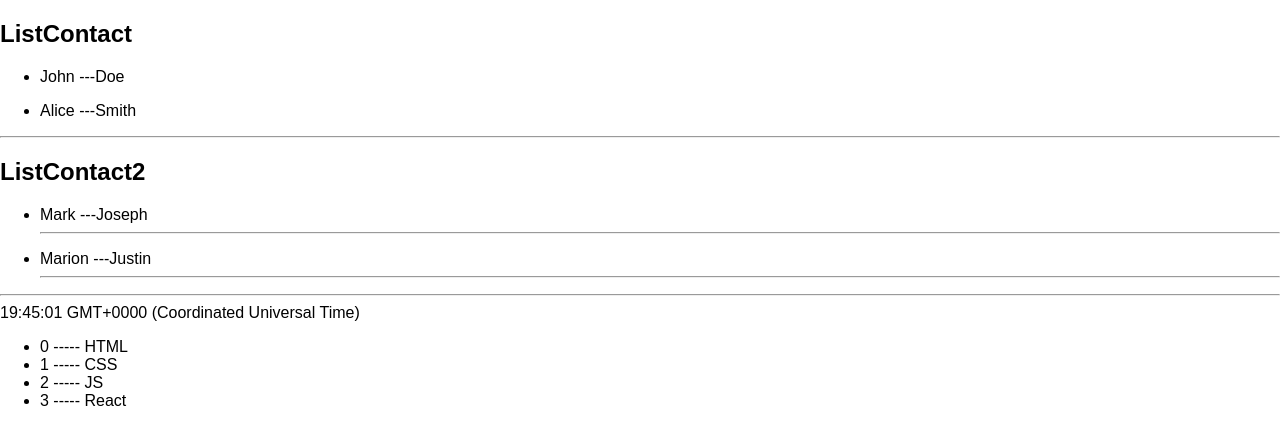
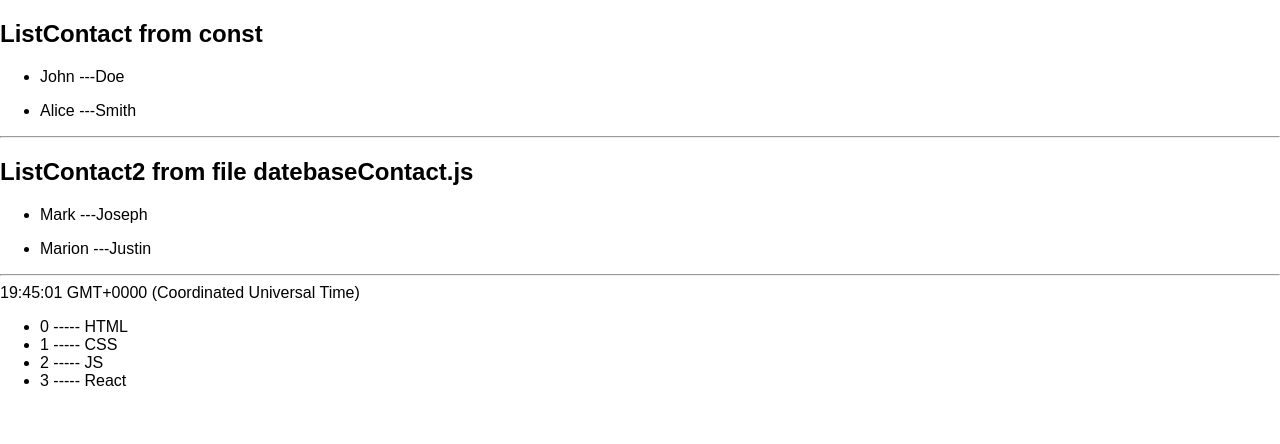
Before and after one commit to Kamesas/lessonsReact_5_06_2018, a React (Create React App) app: page / in a window 1280 px wide. Shown: the top 444 px of the page. Built offline with nearby package versions, Linux system fonts and the light colour scheme.

Commit message:
added img

```diff
--- a/src/App.js
+++ b/src/App.js
@@ -10,12 +10,12 @@ class App extends Component {
 
     return (
      <div>
-      <h2>ListContact</h2>
+      <h2>ListContact from const</h2>
       <ListContact propsFirstName={users[0].firstName} propsLastName={users[0].lastName}/>
       <ListContact propsFirstName={users[1].firstName} propsLastName={users[1].lastName}/>
       <hr/>
 
-      <h2>ListContact2</h2>
+      <h2>ListContact2 from file datebaseContact.js</h2>
       <ListContact2 contact={datebaseContact[2]} />
       <ListContact2 contact={datebaseContact[3]} />
       <hr/>
--- a/src/components/ListContact2.js
+++ b/src/components/ListContact2.js
@@ -11,7 +11,6 @@ export default class ListContact2 extends Component {
 							{contact.firstName} ---
 							{contact.lastName}
 						</li>
-						<hr/>
 					</ul>
 	  	)
 
```
Also changed, not shown: img/let.png (added), img/props.png (added).
